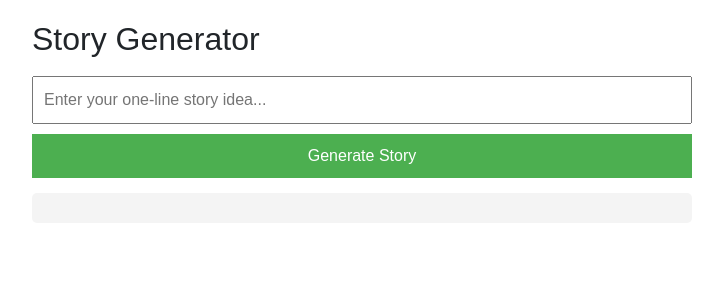
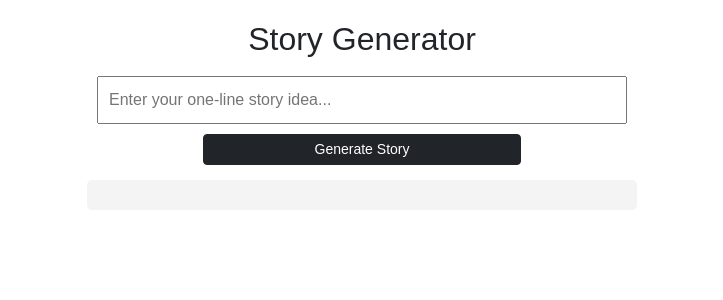
Before and after one commit to sameer-khan-a/StoryGenerator, a Flask app: page / in a window 1280 px wide. Shown: the top 300 px of the page, without its empty margins (278-1001 px from the left). Run offline with Flask 3, Linux system fonts and the light colour scheme.

Commit message:
add boostrap

```diff
--- a/templates/Home.html
+++ b/templates/Home.html
@@ -13,10 +13,12 @@
   </style>
 </head>
 <body>
+  <div class="container w-100 d-flex flex-column align-items-center justify-content-center">
   <h2>Story Generator</h2>
-  <input type="text" id="storyIdea" placeholder="Enter your one-line story idea..." />
-  <button onclick="generateStory()">Generate Story</button>
-  <div id="output"></div>
+  <input type="text" id="storyIdea" class="col-10" placeholder="Enter your one-line story idea..." />
+  <button onclick="generateStory()" class="btn btn-sm btn-dark col-10 col-md-6">Generate Story</button>
+  </div>
+  <div id="output" class="container-fluid col-12 col-sm-10"></div>
 
   <script src="{{ url_for('static', filename='story.js') }}"></script>
   <script src="https://cdn.jsdelivr.net/npm/bootstrap@5.3.7/dist/js/bootstrap.bundle.min.js" integrity="sha384-ndDqU0Gzau9qJ1lfW4pNLlhNTkCfHzAVBReH9diLvGRem5+R9g2FzA8ZGN954O5Q" crossorigin="anonymous"></script>
```
